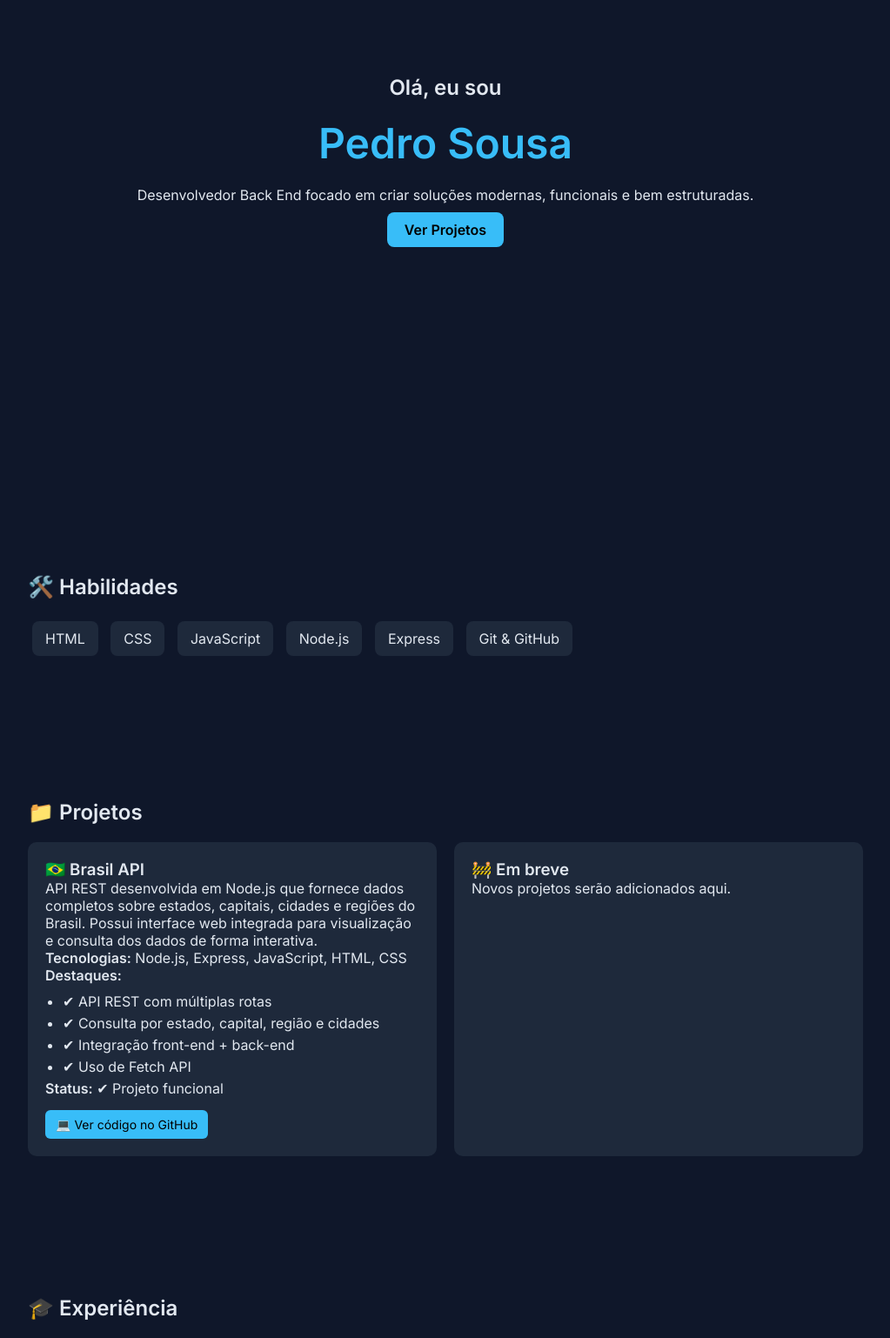
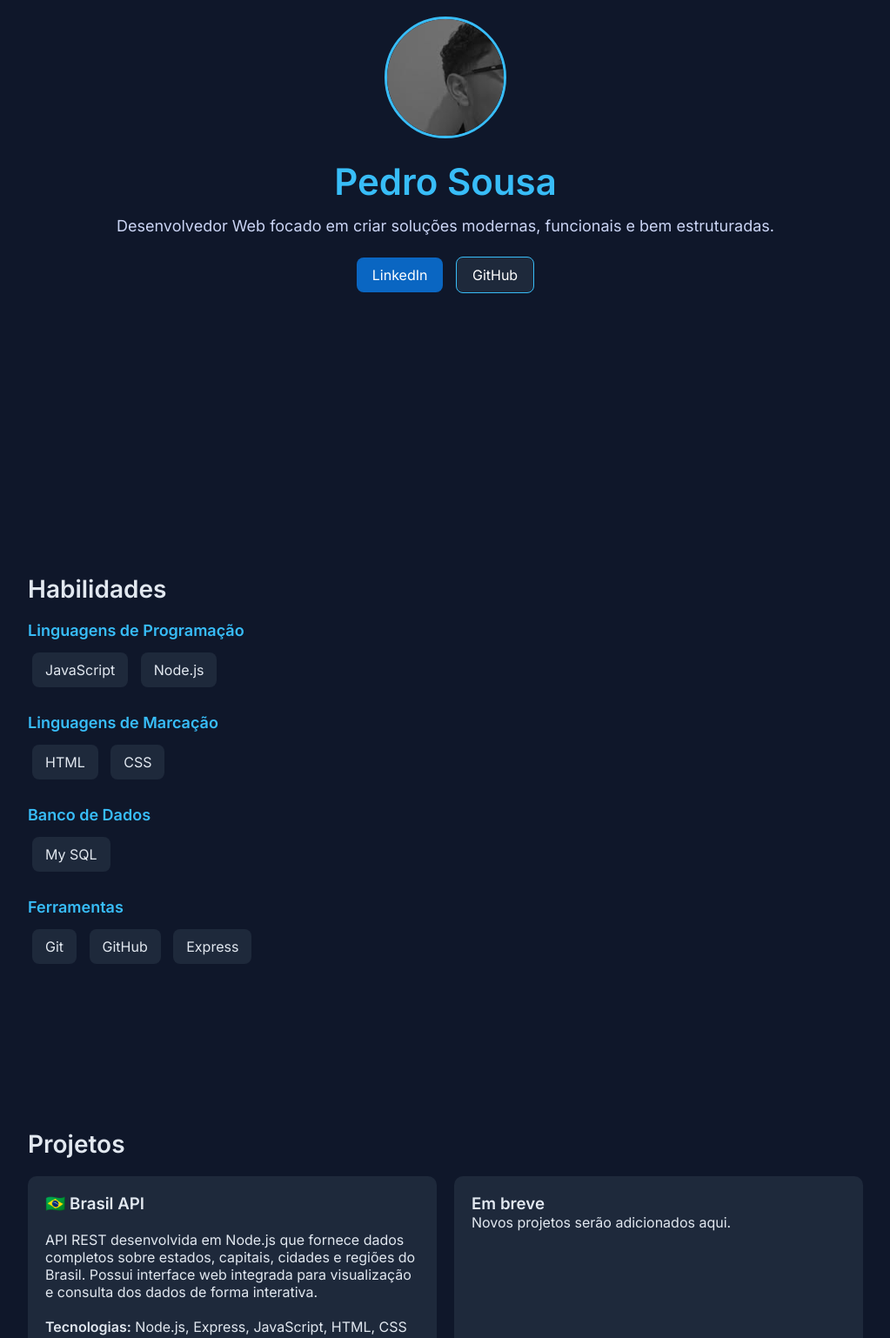
Before and after one commit to pedsousa06-ai/Portifolio-Projetos, a plain HTML site: page index.html in a window 1280 px wide. Shown: the part 220-1758 px from the top of the page at 87% size, without its empty margins (128-1151 px from the left). Drawn offline with Linux system fonts and the light colour scheme.

Commit message:
Projeto Finalizado

```diff
--- a/index.html
+++ b/index.html
@@ -24,40 +24,78 @@
   <!-- HERO -->
   <header id="sobre">
     <div class="hero">
-      <h2>Olá, eu sou</h2>
+
+      <img src="./656274282_18067637168308924_8289127499381776239_n.jpg"
+                alt="Pedro Sousa"
+                class="foto-perfil">
+
       <h1>Pedro Sousa</h1>
-      <p>Desenvolvedor Back End focado em criar soluções modernas, funcionais e bem estruturadas.</p>
-      <a href="#projetos" class="btn">Ver Projetos</a>
+
+      <p>Desenvolvedor Web focado em criar soluções modernas, funcionais e bem estruturadas.</p>
+
+      <div class="social-links">
+        <a href="https://www.linkedin.com/in/pedro-sousa-gomes/" target="_blank" class="linkedin">LinkedIn</a>
+        <a href="https://github.com/pedsousa06-ai" target="_blank" class="github">GitHub</a>
+      </div>
+
     </div>
   </header>
 
   <!-- SKILLS -->
   <section id="skills">
-    <h2>🛠️ Habilidades</h2>
-    <div class="skills">
-      <span>HTML</span>
-      <span>CSS</span>
-      <span>JavaScript</span>
-      <span>Node.js</span>
-      <span>Express</span>
-      <span>Git & GitHub</span>
+    <h2>Habilidades</h2>
+
+    <div class="skills-group">
+      <h3> Linguagens de Programação</h3>
+      <div class="skills">
+        <span>JavaScript</span>
+        <span>Node.js</span>
+      </div>
     </div>
+
+    <div class="skills-group">
+      <h3> Linguagens de Marcação</h3>
+      <div class="skills">
+        <span>HTML</span>
+        <span>CSS</span>
+      </div>
+    </div>
+
+    <div class="skills-group">
+      <h3> Banco de Dados</h3>
+      <div class="skills">
+        <span>My SQL</span>
+      </div>
+    </div>
+
+    <div class="skills-group">
+      <h3> Ferramentas</h3>
+      <div class="skills">
+        <span>Git</span>
+        <span>GitHub</span>
+        <span>Express</span>
+      </div>
+    </div>
+
   </section>
 
   <!-- PROJETOS -->
   <section id="projetos">
-    <h2>📁 Projetos</h2>
+    <h2>Projetos</h2>
 
     <div class="grid">
 
       <!-- PROJETO PRINCIPAL -->
       <div class="card">
-        <h3>🇧🇷 Brasil API</h3>
+        <h3>🇧🇷  Brasil API</h3>
+        <br>
 
         <p>
           API REST desenvolvida em Node.js que fornece dados completos sobre estados, capitais, cidades e regiões do Brasil.
           Possui interface web integrada para visualização e consulta dos dados de forma interativa.
         </p>
+
+        <br>
 
         <p><strong>Tecnologias:</strong> Node.js, Express, JavaScript, HTML, CSS</p>
 
@@ -69,16 +107,19 @@
           <li>✔ Uso de Fetch API</li>
         </ul>
 
+        <br>
+
         <p><strong>Status:</strong> ✔ Projeto funcional</p>
 
         <div class="links">
-          <a href="https://github.com/pedsousa06-ai/Api-Brazil" target="_blank">💻 Ver código no GitHub</a>
+          <a href="https://github.com/pedsousa06-ai/Api-Brazil" target="_blank">Ver código no GitHub</a>
         </div>
       </div>
 
+
       <!-- ESPAÇO PRA OUTROS PROJETOS -->
       <div class="card">
-        <h3>🚧 Em breve</h3>
+        <h3> Em breve</h3>
         <p>Novos projetos serão adicionados aqui.</p>
       </div>
 
@@ -87,7 +128,7 @@
 
   <!-- EXPERIÊNCIA -->
   <section>
-    <h2>🎓 Experiência</h2>
+    <h2> Experiência</h2>
 
     <div class="card">
       <p><strong>Curso:</strong> Técnico Em Desenvolvimento de Sistemas — SENAI</p>
@@ -100,11 +141,9 @@
 
   <!-- CONTATO -->
   <section id="contato">
-    <h2>📞 Contato</h2>
-    <p>Email: peddev06@gmail.com</p>
+    <h2>Contato</h2>
+    <p>Email: pedDev06@gmail.com</p>
     <p>Telefone: (11) 93215-5120</p>
-    <p>GitHub: pedsousa06-ai</p>
-
   </section>
 
   <!-- FOOTER -->
--- a/src/styles/style.css
+++ b/src/styles/style.css
@@ -1,9 +1,11 @@
+/* RESET */
 * {
     margin: 0;
     padding: 0;
     box-sizing: border-box;
   }
 
+  /* BODY */
   body {
     font-family: 'Inter', sans-serif;
     background: #0f172a;
@@ -53,22 +55,68 @@
     padding: 20px;
   }
 
+  /* HERO CONTENT */
   .hero h1 {
-    font-size: 48px;
+    font-size: 42px;
     color: #38bdf8;
   }
 
   .hero p {
-    margin: 20px 0;
+    margin: 15px 0;
+    font-size: 18px;
+    color: #cbd5f5;
   }
 
-  .btn {
-    background: #38bdf8;
-    padding: 10px 20px;
-    color: black;
+  /* FOTO */
+  .foto-perfil {
+    width: 140px;
+    height: 140px;
+    border-radius: 50%;
+    margin-bottom: 20px;
+    border: 3px solid #38bdf8;
+    object-fit: cover;
+    transition: 0.3s;
+  }
+
+  .foto-perfil:hover {
+    transform: scale(1.05);
+  }
+
+  /* LINKS SOCIAIS */
+  .social-links {
+    margin-top: 20px;
+  }
+
+  .social-links a {
+    display: inline-block;
+    margin: 5px;
+    padding: 10px 18px;
     border-radius: 8px;
     text-decoration: none;
-    font-weight: bold;
+    font-weight: 500;
+    transition: 0.3s;
+  }
+
+  /* LINKEDIN */
+  .linkedin {
+    background: #0a66c2;
+    color: white;
+  }
+
+  .linkedin:hover {
+    background: #084a91;
+  }
+
+  /* GITHUB */
+  .github {
+    background: #1e293b;
+    color: white;
+    border: 1px solid #38bdf8;
+  }
+
+  .github:hover {
+    background: #38bdf8;
+    color: black;
   }
 
   /* SECTIONS */
@@ -80,9 +128,20 @@
 
   h2 {
     margin-bottom: 20px;
+    font-size: 28px;
   }
 
   /* SKILLS */
+  .skills-group {
+    margin-bottom: 25px;
+  }
+
+  .skills-group h3 {
+    margin-bottom: 10px;
+    color: #38bdf8;
+    font-size: 18px;
+  }
+
   .skills span {
     background: #1e293b;
     padding: 10px 15px;
@@ -112,13 +171,6 @@
     transition: 0.3s;
   }
 
-  .card1 {
-    background: #1e293b;
-    padding: 20px;
-    border-radius: 10px;
-    transition: 0.3s;
-  }
-
   .card:hover {
     transform: translateY(-5px);
   }
@@ -132,7 +184,7 @@
     margin-bottom: 5px;
   }
 
-  /* LINKS */
+  /* LINKS PROJETOS */
   .links {
     margin-top: 15px;
   }
@@ -168,6 +220,6 @@
     }
 
     .hero h1 {
-      font-size: 32px;
+      font-size: 28px;
     }
   }
```
Also changed, not shown: 656274282_18067637168308924_8289127499381776239_n.jpg (added).
